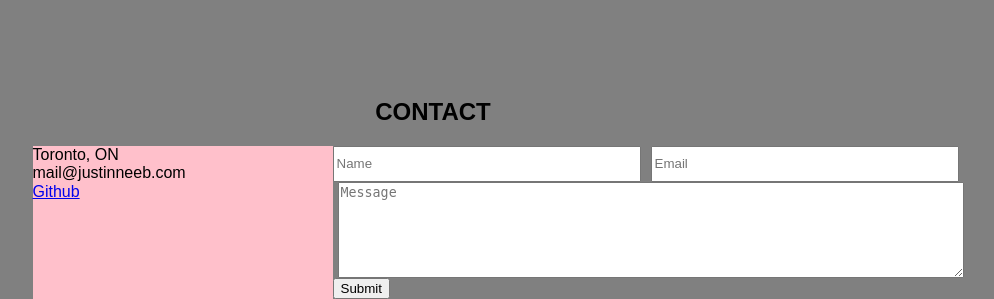
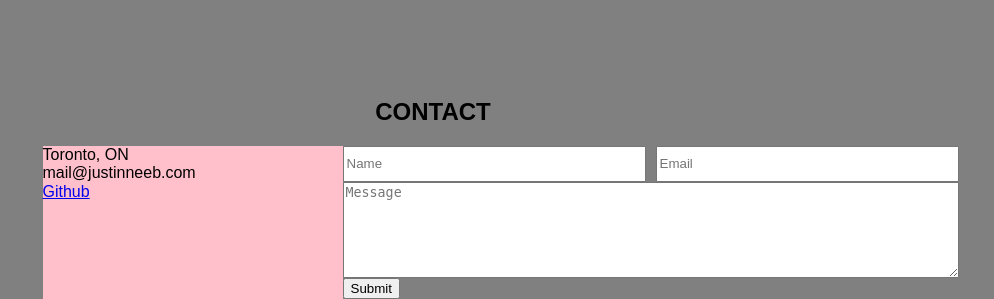
Before and after one commit to jneeb/portfolio, a PHP site: page / in a window 1280 px wide. Shown: the part 1913-2212 px from the top of the page, without its empty margins (207-1201 px from the left). Run offline with PHP 8.4, Linux system fonts and the light colour scheme.

Commit message:
fixed margin issue on email input bar

```diff
--- a/css/main.css
+++ b/css/main.css
@@ -425,10 +425,10 @@ section#contact.contact {
     padding: 0;
     margin: 0; }
     section#contact.contact .contactFlex .contactForm .row-1 input {
-      width: 300px;
+      width: 100%;
       height: 30px; }
     section#contact.contact .contactFlex .contactForm .row-2 textarea {
-      width: 300px; }
+      width: 100%; }
 
 @media (min-width: 640px) {
   .row-1 {
@@ -443,8 +443,8 @@ section#contact.contact {
         -ms-flex-pack: center;
             justify-content: center; }
     .row-1 input {
-      margin: 0 10px 0 0;
-      width: 300px; }
+      width: 300px;
+      max-width: 300px; }
   .row-2 {
     display: -webkit-box;
     display: -ms-flexbox;
@@ -460,7 +460,8 @@ section#contact.contact {
         -ms-flex-align: center;
             align-items: center; }
     .row-2 textarea {
-      min-width: 620px; } }
+      min-width: 610px;
+      max-width: 610px; } }
 
 @media (min-width: 775px) {
   .contactFlex {
--- a/index.html
+++ b/index.html
@@ -101,7 +101,7 @@
 						</div>
 						<div class="contactForm">
 							<div class="row-1">
-								<input type="text" placeholder="Name"/>
+								<input type="text" placeholder="Name" align="right" style="margin: 0 10px 0 0"/>
 								<input type="text" placeholder="Email"/>
 							</div>
 							<div class="row-2">
--- a/scss/_contact.sass
+++ b/scss/_contact.sass
@@ -8,7 +8,7 @@ section#contact.contact
 	.contactFlex
 		// background: honeydew
 		// display: flex
-		// flex-direction: column
+		// flex-direction: coln
 
 		.contactLinks
 			width: 300px
@@ -23,11 +23,11 @@ section#contact.contact
 			margin: 0
 
 			.row-1 input
-				width: 300px
+				width: 100%
 				height: 30px
 
 			.row-2 textarea
-				width: 300px
+				width: 100%
 
 @media (min-width: 640px)
 	.row-1
@@ -36,8 +36,9 @@ section#contact.contact
 		justify-content: center
 
 		input
-			margin: 0 10px 0 0
+			// margin: 0 10px 0 0
 			width: 300px
+			max-width: 300px
 
 	.row-2
 		display: flex
@@ -46,7 +47,8 @@ section#contact.contact
 		align-items: center
 
 		textarea
-			min-width: 620px
+			min-width: 610px
+			max-width: 610px
 
 @media (min-width: 775px)
 	.contactFlex
```
